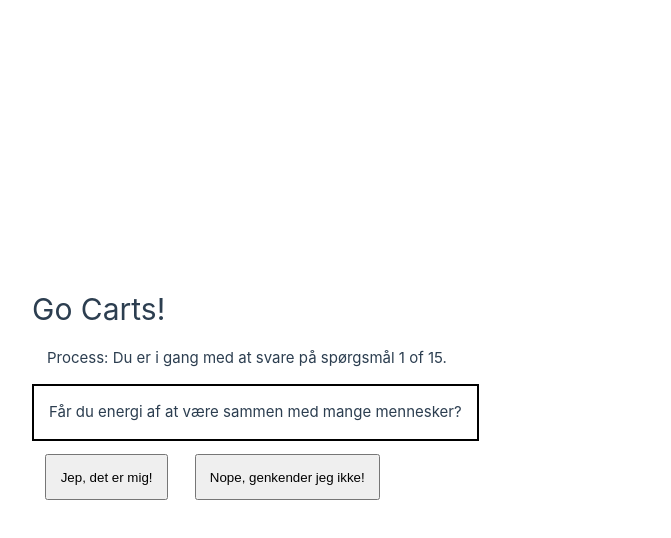
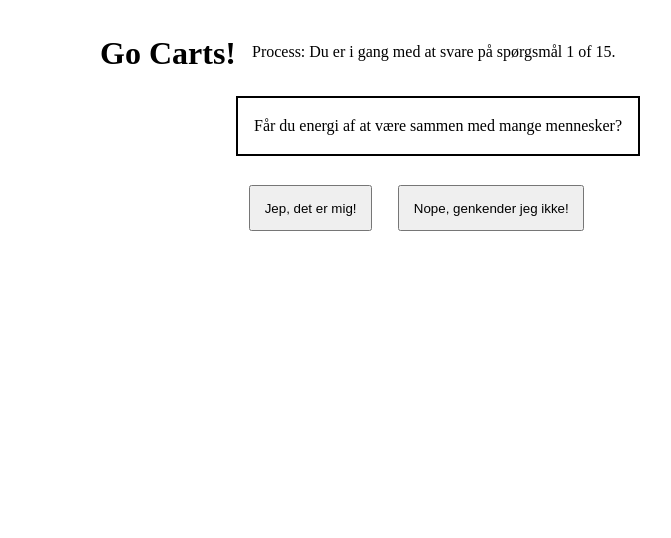
Before and after one commit to Nannahp/ActionCenter, a Vue app in the folder ActionProeve/: page / in a window 1280 px wide. Shown: the top 538 px of the page, without its empty margins (0-671 px from the left). Built offline with nearby package versions, Linux system fonts and the light colour scheme; no server answers.

Commit message:
Colors ready

```diff
--- a/ActionProeve/src/assets/base.css
+++ b/ActionProeve/src/assets/base.css
@@ -1,86 +1,20 @@
-/* color palette from <https://github.com/vuejs/theme> */
+
 :root {
-  --vt-c-white: #ffffff;
-  --vt-c-white-soft: #f8f8f8;
-  --vt-c-white-mute: #f2f2f2;
+  /* Logo */
+ --logo-color1: #00aeff;
+ --logo-color2: #e83a00;
+ --logo-color3: #ffcf00;
+ --logo-color4: #fdfffb;
+ --logo-color5: #030003;
 
-  --vt-c-black: #181818;
-  --vt-c-black-soft: #222222;
-  --vt-c-black-mute: #282828;
+  /* background */
+  --background-color: #1f2023;
 
-  --vt-c-indigo: #2c3e50;
-
-  --vt-c-divider-light-1: rgba(60, 60, 60, 0.29);
-  --vt-c-divider-light-2: rgba(60, 60, 60, 0.12);
-  --vt-c-divider-dark-1: rgba(84, 84, 84, 0.65);
-  --vt-c-divider-dark-2: rgba(84, 84, 84, 0.48);
-
-  --vt-c-text-light-1: var(--vt-c-indigo);
-  --vt-c-text-light-2: rgba(60, 60, 60, 0.66);
-  --vt-c-text-dark-1: var(--vt-c-white);
-  --vt-c-text-dark-2: rgba(235, 235, 235, 0.64);
+  /* basic text */
+  --text-color: #b3b3b3;
 }
 
 /* semantic color variables for this project */
 :root {
-  --color-background: var(--vt-c-white);
-  --color-background-soft: var(--vt-c-white-soft);
-  --color-background-mute: var(--vt-c-white-mute);
 
-  --color-border: var(--vt-c-divider-light-2);
-  --color-border-hover: var(--vt-c-divider-light-1);
-
-  --color-heading: var(--vt-c-text-light-1);
-  --color-text: var(--vt-c-text-light-1);
-
-  --section-gap: 160px;
 }
-
-@media (prefers-color-scheme: dark) {
-  :root {
-    --color-background: var(--vt-c-black);
-    --color-background-soft: var(--vt-c-black-soft);
-    --color-background-mute: var(--vt-c-black-mute);
-
-    --color-border: var(--vt-c-divider-dark-2);
-    --color-border-hover: var(--vt-c-divider-dark-1);
-
-    --color-heading: var(--vt-c-text-dark-1);
-    --color-text: var(--vt-c-text-dark-2);
-  }
-}
-
-*,
-*::before,
-*::after {
-  box-sizing: border-box;
-  margin: 0;
-  font-weight: normal;
-}
-
-body {
-  min-height: 100vh;
-  color: var(--color-text);
-  background: var(--color-background);
-  transition:
-    color 0.5s,
-    background-color 0.5s;
-  line-height: 1.6;
-  font-family:
-    Inter,
-    -apple-system,
-    BlinkMacSystemFont,
-    'Segoe UI',
-    Roboto,
-    Oxygen,
-    Ubuntu,
-    Cantarell,
-    'Fira Sans',
-    'Droid Sans',
-    'Helvetica Neue',
-    sans-serif;
-  font-size: 15px;
-  text-rendering: optimizeLegibility;
-  -webkit-font-smoothing: antialiased;
-  -moz-osx-font-smoothing: grayscale;
-}
```
